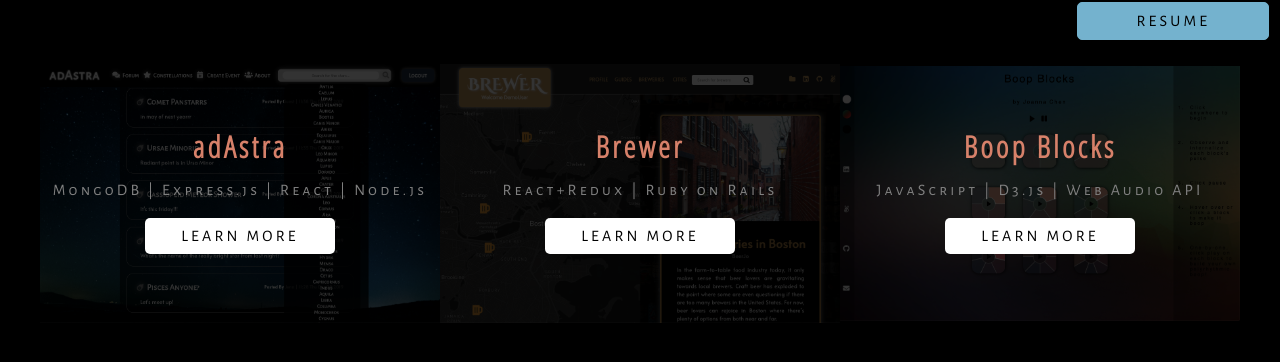
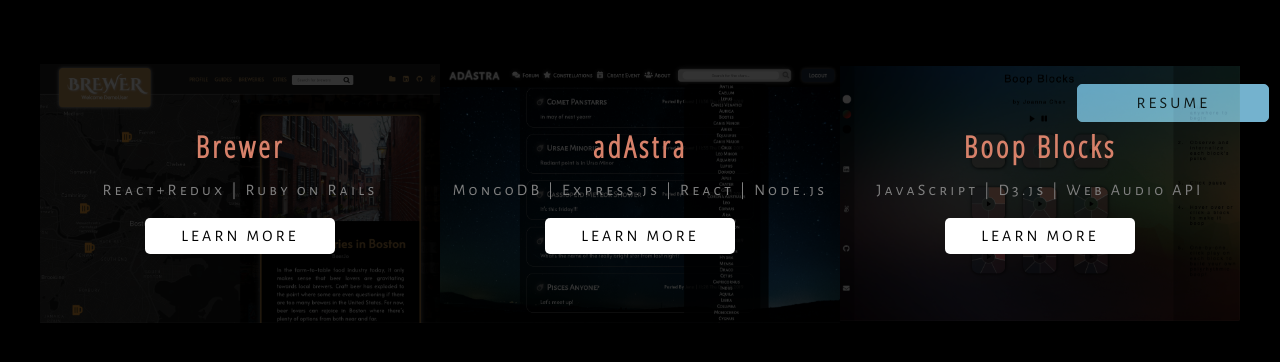
Before and after one commit to joannerd/joannerd.github.io, a React (Create React App) app: page / in a window 1280 px wide. Shown: the part 1998-2360 px from the top of the page. Built offline with nearby package versions, Linux system fonts and the light colour scheme.

Commit message:
Update profile and project text

```diff
--- a/src/components/profile.js
+++ b/src/components/profile.js
@@ -11,12 +11,12 @@ const Profile = () => (
       <h2>Profile</h2>
       <h3>About</h3>
       <p>
-        Hi! My name is Joanna Chen and I am a recent bootcamp graduate, classical music major, and a former jack-of-all-trades logistics manager turned software engineer. I love to problem solve and work in teams. Before transitioning to technology, I majored in classical percussion performance. Even as a musician, I was always fascinated by technology. I worked intensively with audio and lighting hardware for 5 years as an Audio/Visual and Production team member while honing my ability to adapt and learn quickly.
+        Hi! My name is Joanna Chen. I'm a musician and former jack-of-all-trades logistics manager turned software engineer. I love to problem solve and work in teams. I recently graduated from App Academy, where I honed my skills in React / Redux and Ruby on Rails. Before transitioning to technology, I was a gigging percussionist who also loved to work in concert production. I was constantly improving my ability to adapt and learn quickly in the practice room and on-the-job producing concerts. Even as a musician, I was always fascinated by technology. I worked intensively with audio and lighting hardware for 5 years as a Concert Services and Audio / Visual team member.
       </p>
 
       <h3>Inspiration</h3>
       <p>
-        I first learned to code in middle school, where I got really excited about manipulating HTML and CSS for a custom blog layout. In the last year of my music degree, I realized I hadn’t explored programming like how I did when I was younger. I took a Berklee ICE / MIT course for mixed reality development where I was deeply inspired by the innovative ideas and collaborative nature of my peers. I have been diving into software development ever since.
+        I first learned to code in middle school, where I got really excited about manipulating HTML and CSS for a custom blog layout. In my last year of undergrad, I realized I hadn’t explored programming like how I did when I was younger. I took a Berklee ICE / MIT course for mixed reality development where I was deeply inspired by the innovative mindset and collaborative nature of my peers. I have been diving into software development ever since!
       </p>
 
       <a href={Resume}
--- a/src/components/projects.js
+++ b/src/components/projects.js
@@ -6,21 +6,21 @@ import boopblocksScreenshot from '../media/boopblocks.png';
 const projects = [
   {
     id: 1,
+    title: 'Brewer',
+    tech: 'React+Redux | Ruby on Rails',
+    description: "Brewer is a single-page application inspired by Eater. Users can browse breweries, generate guides by city, and favorite generated guides. I implemented Mapbox GL JS and database calls to easily render each brewery's location on a city map.Brewer stores images on cloud with AWS S3 and Rails Active Storage to reduce server load and allow the app to scale.I developed an AJAX call to connect with my backend and parse a response that renders a guide and its respective breweries.",
+    live: 'http://junnac-brewer.herokuapp.com/',
+    github: 'https://github.com/junnac/Brewer',
+    img: brewerScreenshot
+  },
+  {
+    id: 2,
     title: 'adAstra',
     tech: 'MongoDB | Express.js | React | Node.js',
     description: "adAstra is a cosmic event planning app, built to create a stargazing community and help users geolocate the best sites for stargazing events. As the main frontend engineer of the team, I designed a dynamic web page and interactive hover effects with CSS3 to render an eye-catching website and forum with intuitive UX. I developed filter logic integrated with Mapbox GL JS geolocation to map the reflective location of constellations on Earth and display all currently viewable constellations.",
     live: 'http://ad--astra.herokuapp.com/',
     github: 'https://github.com/jenn-jenn/adAstra',
     img: adAstraScreenshot
-  },
-  {
-    id: 2,
-    title: 'Brewer',
-    tech: 'React+Redux | Ruby on Rails',
-    description: "Brewer is a single-page application inspired by Eater. Users can browse breweries, generate guides by city, and favorite generated guides. I implemented Mapbox GL JS and database calls to easily render each brewery's location on a city map.Brewer stores images on cloud with AWS S3 and Rails Active Storage to reduce server load and allow the app to scale.I developed an AJAX call to connect with my backend and parse a response that renders a guide and its respective breweries.",
-    live: 'http://junnac-brewer.herokuapp.com/',
-    github: 'https://github.com/junnac/Brewer',
-    img: brewerScreenshot
   },
   {
     id: 3,
```
